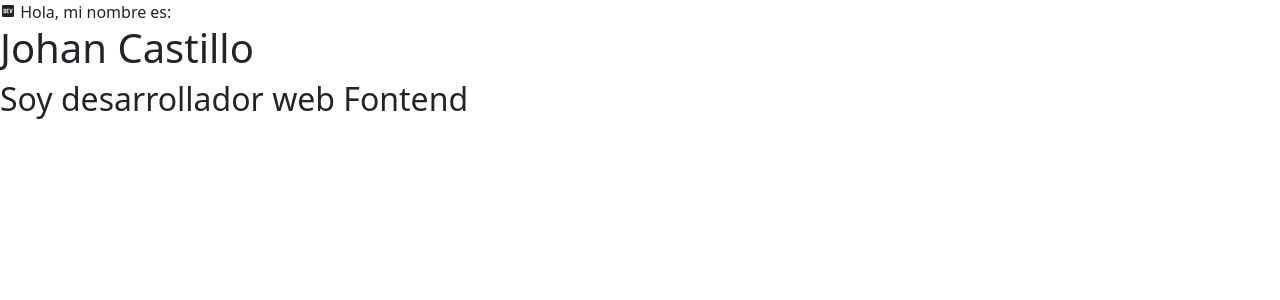
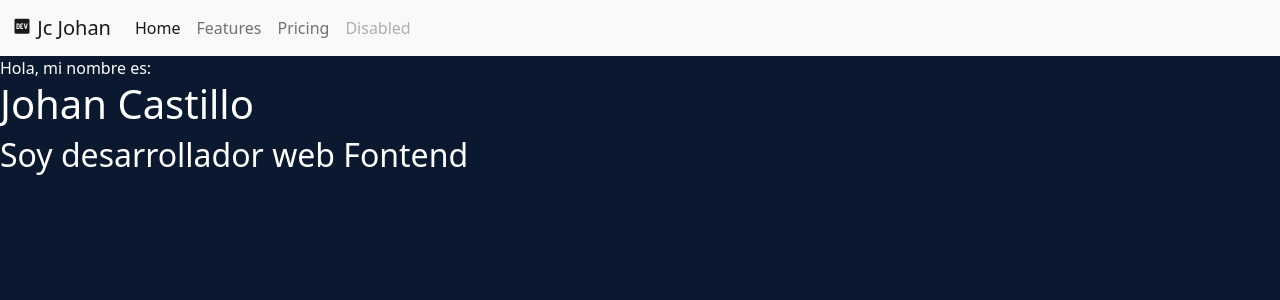
Before and after one commit to johancastillo/portafolio-jc, a PHP site: page / in a window 1280 px wide. Shown: the top 300 px of the page. Run offline with PHP 8.4, Linux system fonts and the light colour scheme; some libraries are stand-ins or nearby versions; some web fonts are replaced.

Commit message:
Navbar Component

```diff
--- a/assets/css/main.css
+++ b/assets/css/main.css
@@ -0,0 +1,7 @@
+* {
+  margin: 0;
+  padding: 0; }
+
+body {
+  background: #0a192f !important;
+  color: #fff; }
--- a/assets/scss/main.scss
+++ b/assets/scss/main.scss
@@ -6,5 +6,6 @@
 }
 
 body{
-    background: $color-one;
+    background: $color-one !important;
+    color: #fff;
 }
--- /dev/null
+++ b/components/Navbar.php
@@ -0,0 +1,27 @@
+<nav class="navbar navbar-expand-lg navbar-light bg-light">
+  <div class="container-fluid">
+    <a class="navbar-brand" href="#">
+        <span class="icon-dev-to"></span>
+        Jc Johan
+    </a>
+    <button class="navbar-toggler" type="button" data-bs-toggle="collapse" data-bs-target="#navbarNav" aria-controls="navbarNav" aria-expanded="false" aria-label="Toggle navigation">
+      <span class="navbar-toggler-icon"></span>
+    </button>
+    <div class="collapse navbar-collapse" id="navbarNav">
+      <ul class="navbar-nav">
+        <li class="nav-item">
+          <a class="nav-link active" aria-current="page" href="#">Home</a>
+        </li>
+        <li class="nav-item">
+          <a class="nav-link" href="#">Features</a>
+        </li>
+        <li class="nav-item">
+          <a class="nav-link" href="#">Pricing</a>
+        </li>
+        <li class="nav-item">
+          <a class="nav-link disabled" href="#" tabindex="-1" aria-disabled="true">Disabled</a>
+        </li>
+      </ul>
+    </div>
+  </div>
+</nav>
--- a/index.php
+++ b/index.php
@@ -10,9 +10,14 @@
     <!-- CSS -->
     <link rel="stylesheet" href="./icomoon/style.css">
     <link href="https://cdn.jsdelivr.net/npm/bootstrap@5.0.0-beta1/dist/css/bootstrap.min.css" rel="stylesheet" integrity="sha384-giJF6kkoqNQ00vy+HMDP7azOuL0xtbfIcaT9wjKHr8RbDVddVHyTfAAsrekwKmP1" crossorigin="anonymous">
+    <link rel="stylesheet" href="./assets/css/main.css">
 </head>
 <body>
-    <span class="icon-dev-to"></span>
+    <!-- **** Navbar Start **** -->
+    <?php include "./components/Navbar.php" ?>
+    <!-- **** Navbar End **** -->
+
+
     <span>Hola, mi nombre es:</span>
     <h1>Johan Castillo</h1>
     <h2>Soy desarrollador web Fontend</h2>
```
